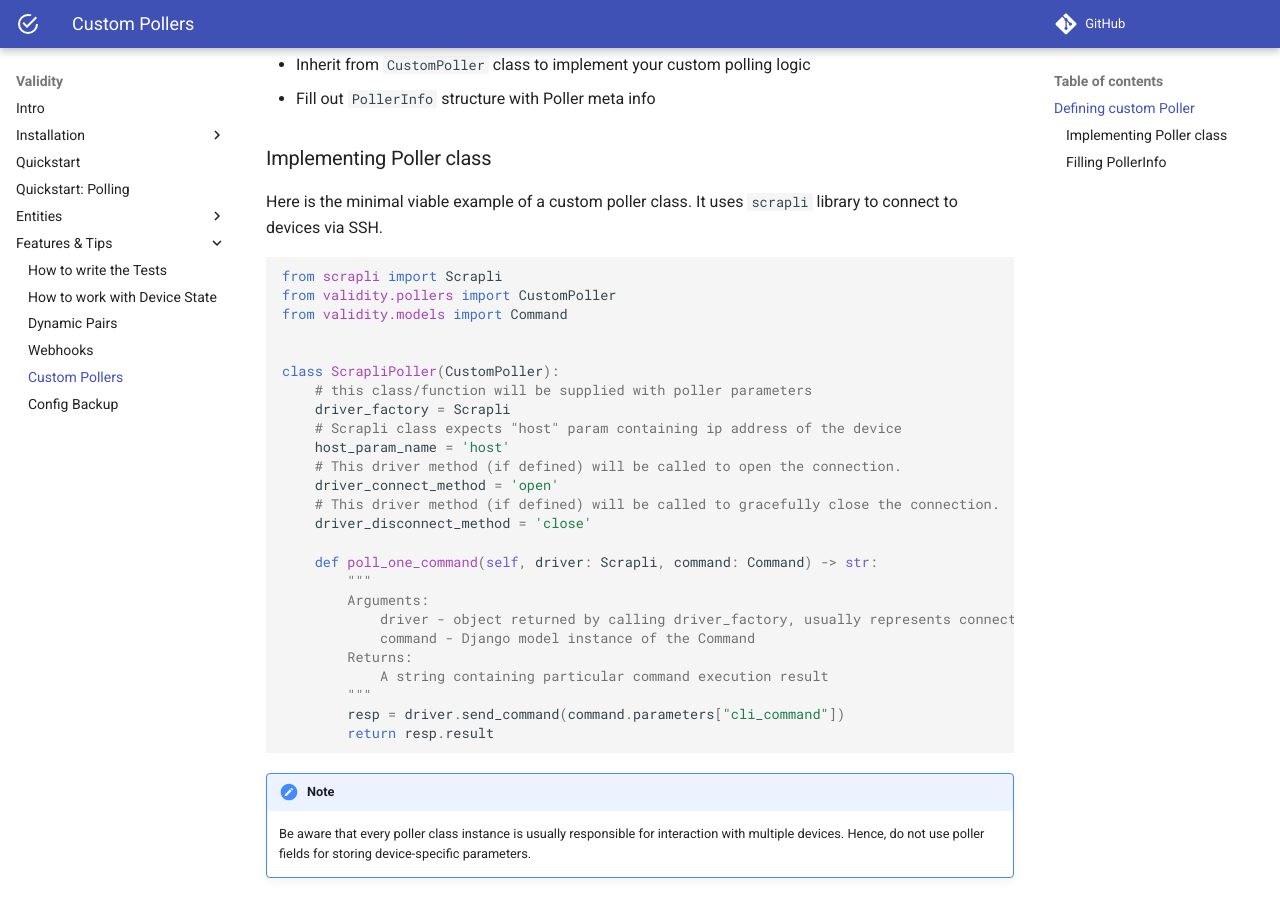
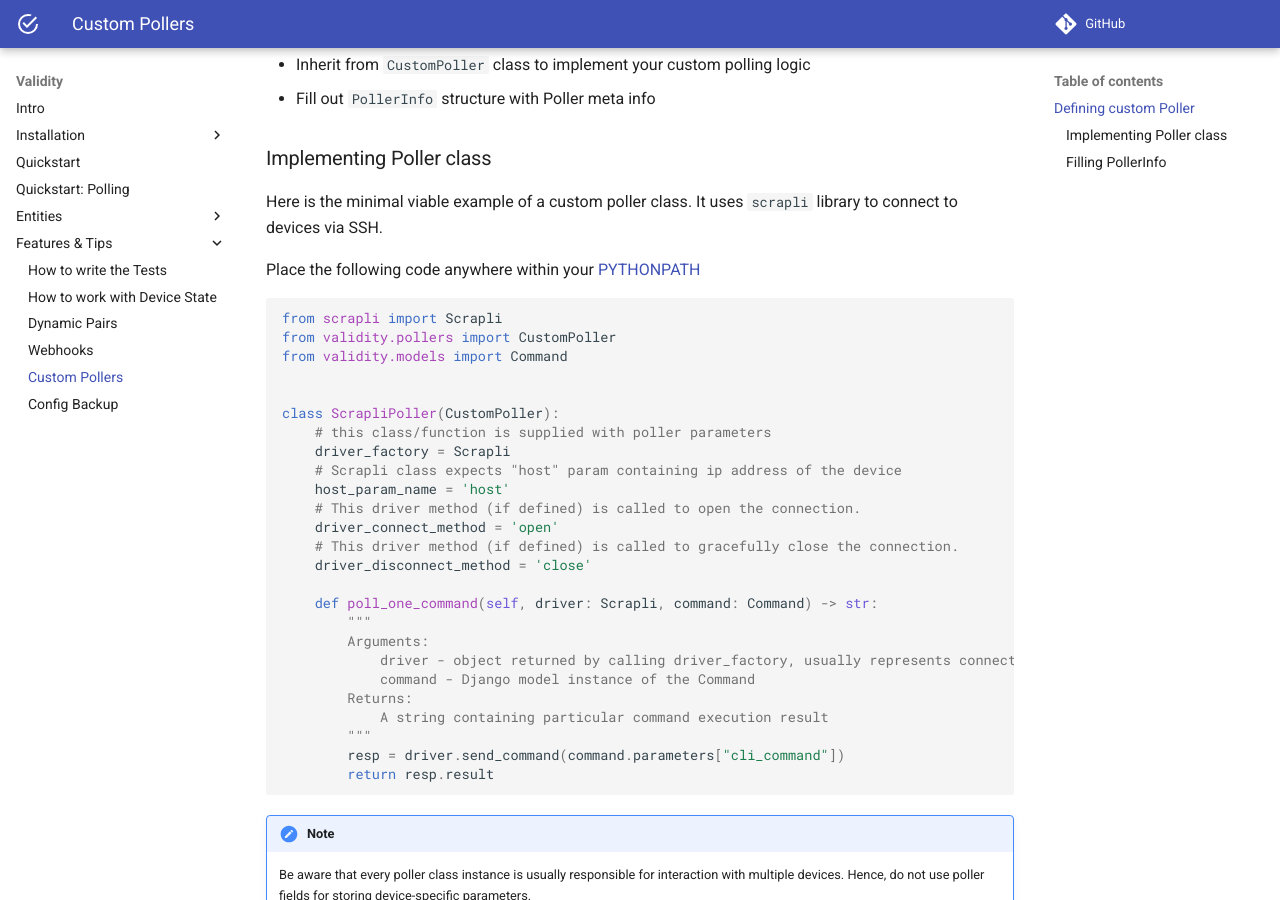
Before and after one commit to amyasnikov/validity, an MkDocs documentation site: the page built from docs/features/custom_pollers.md, in a window 1280 px wide and 900 px high, scrolled down 412 px. Built offline with MkDocs 1.6.1 and Material for MkDocs 9.7.7, drawn with Linux system fonts in a browser that asks for light colours; comment, search, counter and statistics services are not loaded.

Commit message:
fix custom pollers article

````diff
--- a/docs/features/custom_pollers.md
+++ b/docs/features/custom_pollers.md
@@ -16,6 +16,8 @@
 
 Here is the minimal viable example of a custom poller class. It uses `scrapli` library to connect to devices via SSH.
 
+Place the following code anywhere within your [PYTHONPATH](https://docs.python.org/3.13/using/cmdline.html#envvar-PYTHONPATH)
+
 ```python
 from scrapli import Scrapli
 from validity.pollers import CustomPoller
@@ -23,13 +25,13 @@
 
 
 class ScrapliPoller(CustomPoller):
-    # this class/function will be supplied with poller parameters
+    # this class/function is supplied with poller parameters
     driver_factory = Scrapli
     # Scrapli class expects "host" param containing ip address of the device
     host_param_name = 'host'
-    # This driver method (if defined) will be called to open the connection.
+    # This driver method (if defined) is called to open the connection.
     driver_connect_method = 'open'
-    # This driver method (if defined) will be called to gracefully close the connection.
+    # This driver method (if defined) is called to gracefully close the connection.
     driver_disconnect_method = 'close'
 
     def poll_one_command(self, driver: Scrapli, command: Command) -> str:
@@ -78,10 +80,12 @@
     PLUGIN_SETTINGS = {
         'validity': {
             'custom_pollers' : [
-                'class': ScrapliPoller,
-                'name':'scrapli',
-                'color':'pink',
-                'command_types'=['CLI'],
+                {
+                    'class': ScrapliPoller,
+                    'name':'scrapli',
+                    'color':'pink',
+                    'command_types'=['CLI'],
+                }
             ]
         }
     }
````
